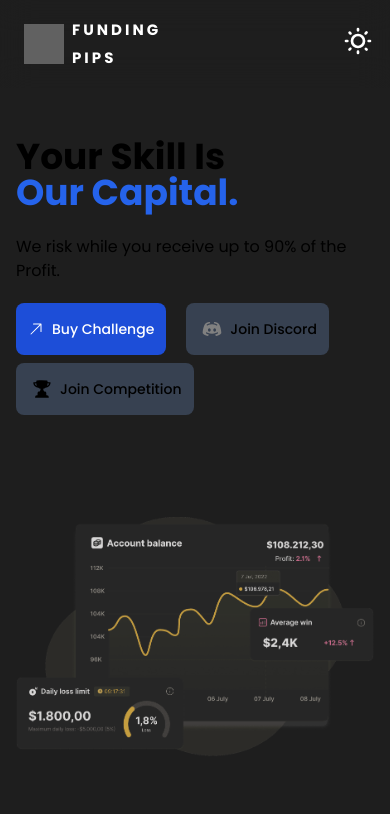
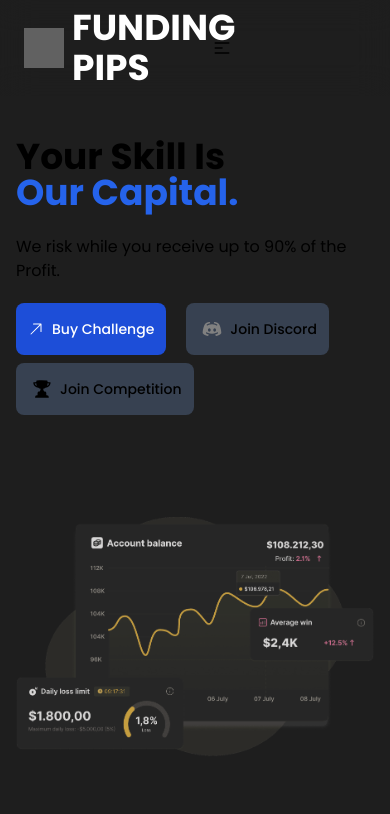
Before and after one commit to Sahil-2309/clone-fundingpipshome, a React (Create React App) app: page / in a window 390 px wide. Shown: the top 814 px of the page. Built offline with nearby package versions, Linux system fonts and the light colour scheme; grey boxes are pictures that could not be loaded.

Commit message:
hamburger

```diff
--- a/src/App.js
+++ b/src/App.js
@@ -26,11 +26,6 @@
       <Cta />
       <Tail />
       <Footer />
-      {/* <img
-        src={logo}
-        alt=''
-        className='fixed bottom-4 left-4 text-blue-500 text-xl z-10'
-      /> */}
     </div>
   )
 }
--- a/src/components/Navbar.jsx
+++ b/src/components/Navbar.jsx
@@ -6,11 +6,11 @@
 const Navbar = () => {
   return (
     <div
-      className={`navbar bg-opacity-20 backdrop-filter backdrop-blur-lg bg-base-200 p-4 pl-3 fixed top-0 z-50`}
+      className={`navbar bg-opacity-20 backdrop-filter backdrop-blur-lg bg-base-200 p- pl-3 fixed top-0 z-50`}
       style={{ display: 'flex', justifyContent: 'space-between' }}
     >
       <div className='navbar-start'>
-        <a className='font-sans font-poppins text-4xl font-bold flex items-center ml-3'>
+        <a className='text-4xl font-bold flex items-center ml-3'>
           <img
             src={logo}
             alt='logo'
@@ -19,6 +19,96 @@
           />
           <span className='text-white ml-2'>FUNDING PIPS</span>
         </a>
+        <div className='dropdown'>
+          <div tabIndex={0} role='button' className='btn btn-ghost lg:hidden'>
+            <svg
+              xmlns='http://www.w3.org/2000/svg'
+              className='h-5 w-5'
+              fill='none'
+              viewBox='0 0 24 24'
+              stroke='currentColor'
+            >
+              <path
+                strokeLinecap='round'
+                strokeLinejoin='round'
+                strokeWidth='2'
+                d='M4 6h16M4 12h8m-8 6h16'
+              />
+            </svg>
+          </div>
+          <ul
+            tabIndex={0}
+            className='menu menu-sm dropdown-content mt-3 z-[1] p-2 shadow bg-base-100 rounded-box w-52 absolute top-1/2 left-1/2 right-1/2 lg:hidden'
+          >
+            <li
+              style={{
+                fontSize: '16px',
+                lineHeight: '24px',
+                textAlign: 'left',
+                letterSpacing: 'normal',
+              }}
+            >
+              <a className='text-blue-500'>Home</a>
+            </li>
+
+            <li
+              style={{
+                fontSize: '16px',
+                lineHeight: '24px',
+                textAlign: 'left',
+                letterSpacing: 'normal',
+              }}
+            >
+              <a className='text-gray-400'>Trading Rules</a>
+            </li>
+            <li
+              style={{
+                fontSize: '16px',
+                lineHeight: '24px',
+                textAlign: 'left',
+                letterSpacing: 'normal',
+              }}
+            >
+              <a className='text-gray-400'>FAQ</a>
+            </li>
+            <li
+              style={{
+                fontSize: '16px',
+                lineHeight: '24px',
+                textAlign: 'left',
+                letterSpacing: 'normal',
+              }}
+            >
+              <a className='text-gray-400'>Contact Us</a>
+            </li>
+            <li>
+              <Buybutton />
+            </li>
+            <li>
+              <a className='text-blue-500'>
+                Dashboard
+                <svg
+                  xmlns='http://www.w3.org/2000/svg'
+                  viewBox='0 0 20 20'
+                  fill='#3b82f6'
+                  aria-hidden='true'
+                  className='w-5 h-5'
+                >
+                  <path
+                    fillRule='evenodd'
+                    d='M4.25 5.5a.75.75 0 00-.75.75v8.5c0 .414.336.75.75.75h8.5a.75.75 0 00.75-.75v-4a.75.75 0 011.5 0v4A2.25 2.25 0 0112.75 17h-8.5A2.25 2.25 0 012 14.75v-8.5A2.25 2.25 0 014.25 4h5a.75.75 0 010 1.5h-5z'
+                    clipRule='evenodd'
+                  ></path>
+                  <path
+                    fillRule='evenodd'
+                    d='M6.194 12.753a.75.75 0 001.06.053L16.5 4.44v2.81a.75.75 0 001.5 0v-4.5a.75.75 0 00-.75-.75h-4.5a.75.75 0 000 1.5h2.553l-9.056 8.194a.75.75 0 00-.053 1.06z'
+                    clipRule='evenodd'
+                  ></path>
+                </svg>
+              </a>
+            </li>
+          </ul>
+        </div>
       </div>
       <div className='navbar-center hidden lg:flex'>
         <ul
@@ -94,7 +184,7 @@
           </li>
         </ul>
       </div>
-      <div className='navbar-end'>
+      <div className='navbar-end hidden lg:flex'>
         <Themebutton />
       </div>
     </div>
```
